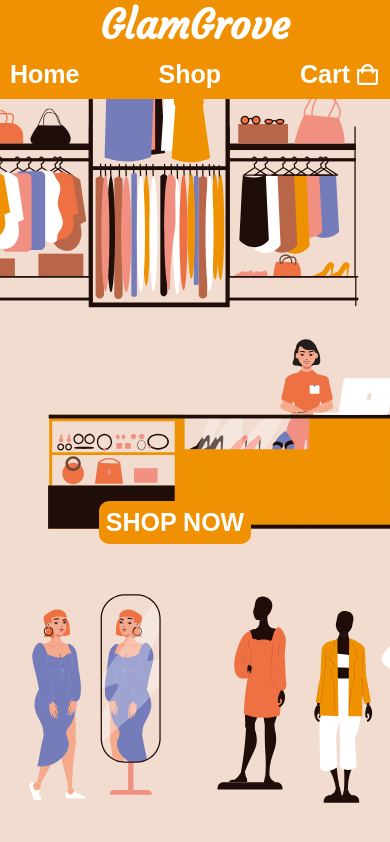
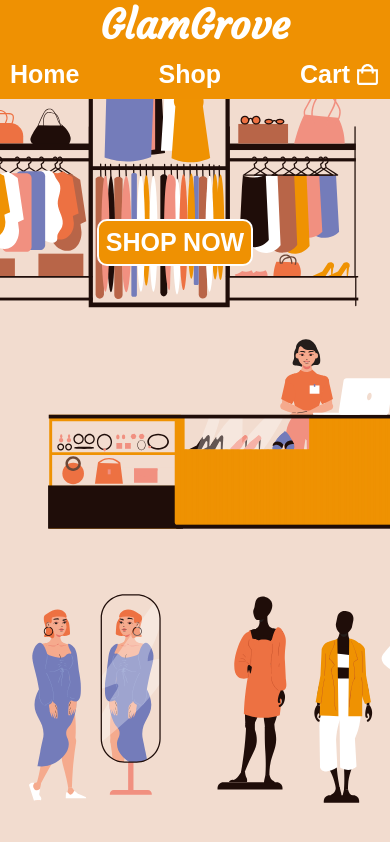
Before and after one commit to G-Alessandro/Shopping-Cart, a React (Vite) app: page / in a window 390 px wide. Built offline with nearby package versions, Linux system fonts and the light colour scheme.

Commit message:
Fix ItemCard and Cart responsiveness

```diff
--- a/src/components/cart/Cart.module.css
+++ b/src/components/cart/Cart.module.css
@@ -192,9 +192,17 @@
     font-size: 20px;
   }
 
-  .itemContainer {
+  /* .itemContainer {
     width: 300px;
     justify-content: center;
+    height: fit-content;
+    padding: 5px;
+  } */
+
+  .itemContainer {
+    display: grid;
+    grid-template-columns: 1fr 2fr 1fr;
+    justify-items: center;
     height: fit-content;
     padding: 5px;
   }
@@ -211,7 +219,7 @@
   }
 
   .cartItemInfo {
-    width: 150px;
+    width: fit-content;
     padding: 0px;
   }
 
@@ -237,7 +245,9 @@
   }
 
   .priceRemoveBtnContainer {
+    width: 100%;
     flex-direction: column-reverse;
+    align-items: flex-end;
   }
 
   .cartItemPrice {
--- a/src/components/home-page/HomePage.module.css
+++ b/src/components/home-page/HomePage.module.css
@@ -12,8 +12,7 @@
 .shopNowLink {
   align-self: center;
   width: fit-content;
-  margin-top: auto;
-  margin-bottom: 150px;
+  margin-top: 400px;
   background-color: #ef9102;
   border-radius: 10px;
   padding: 7px;
@@ -27,7 +26,8 @@
 
 @media (max-width: 550px) {
   .shopNowLink {
-    margin-bottom: 300px;
+    margin-top: 120px;
     margin-right: 40px;
+    border: 2px solid white;
   }
 }
--- a/src/components/item-card/ItemCard.module.css
+++ b/src/components/item-card/ItemCard.module.css
@@ -52,7 +52,7 @@
 
 @media (max-width: 550px) {
   .card {
-    width: 150px;
+    width: 100%;
     height: 200px;
     padding: 0px;
     box-shadow: 0px 0px 4px 0px rgba(0, 0, 0, 0.3);
```
